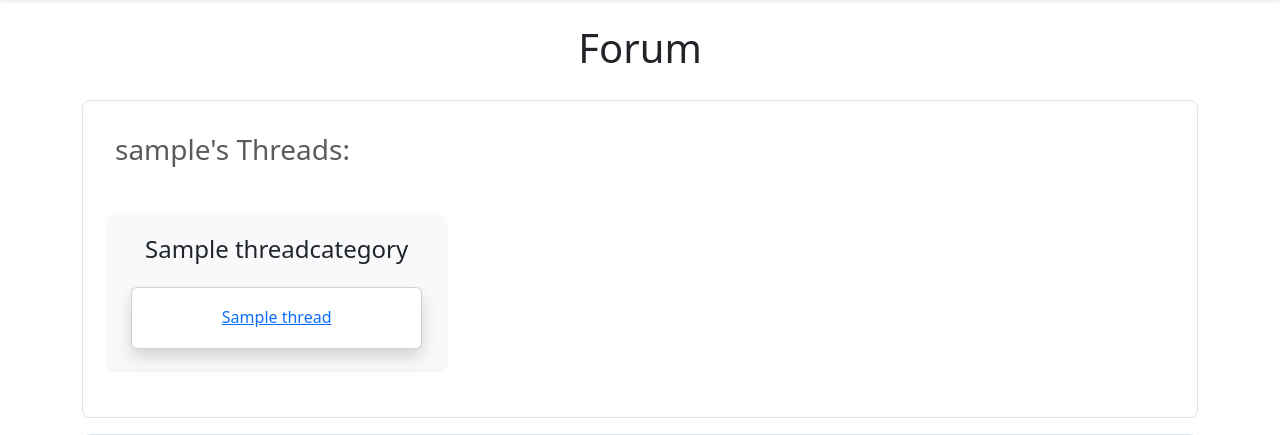
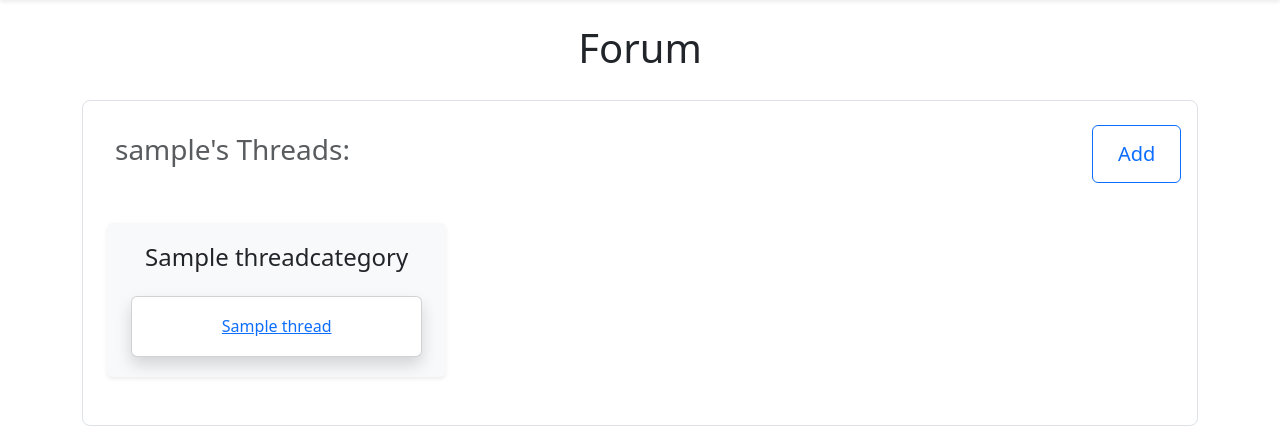
Before and after one commit to miksingsoju/hobbysite-CD-11, a Django app: page /forum/threads in a window 1280 px wide. Shown: the part 87-522 px from the top of the page. Run offline with Django 5.2, Linux system fonts and the light colour scheme; a user stored in the database is signed in; tables that the repository leaves empty hold one stand-in row (values such as "Sample post").

Commit message:
add button for future link to create thread view

```diff
--- a/hobbysite/forum/templates/list_base.html
+++ b/hobbysite/forum/templates/list_base.html
@@ -14,7 +14,11 @@
     <!-- User Threads (only visible if authorized) -->
     {% if user.is_authenticated %}
     <div class="card p-4 pb-2 my-3 border" style="border-radius: 8px;">
-    <h3 class="text-start text-muted ms-2 mt-2">{{ user }}'s Threads:</h3>
+    <div class="d-flex col">
+        <h3 class="col-md-11 text-start text-muted ms-2 mt-2">{{ user }}'s Threads:</h3>
+        <a href="" class="col-md-1 btn btn-outline-primary pt-3 pb-2"><h5>Add</h5></a>
+    </div>
+
 
     <div class="row my-4">
     {% for category in categories %}
```
